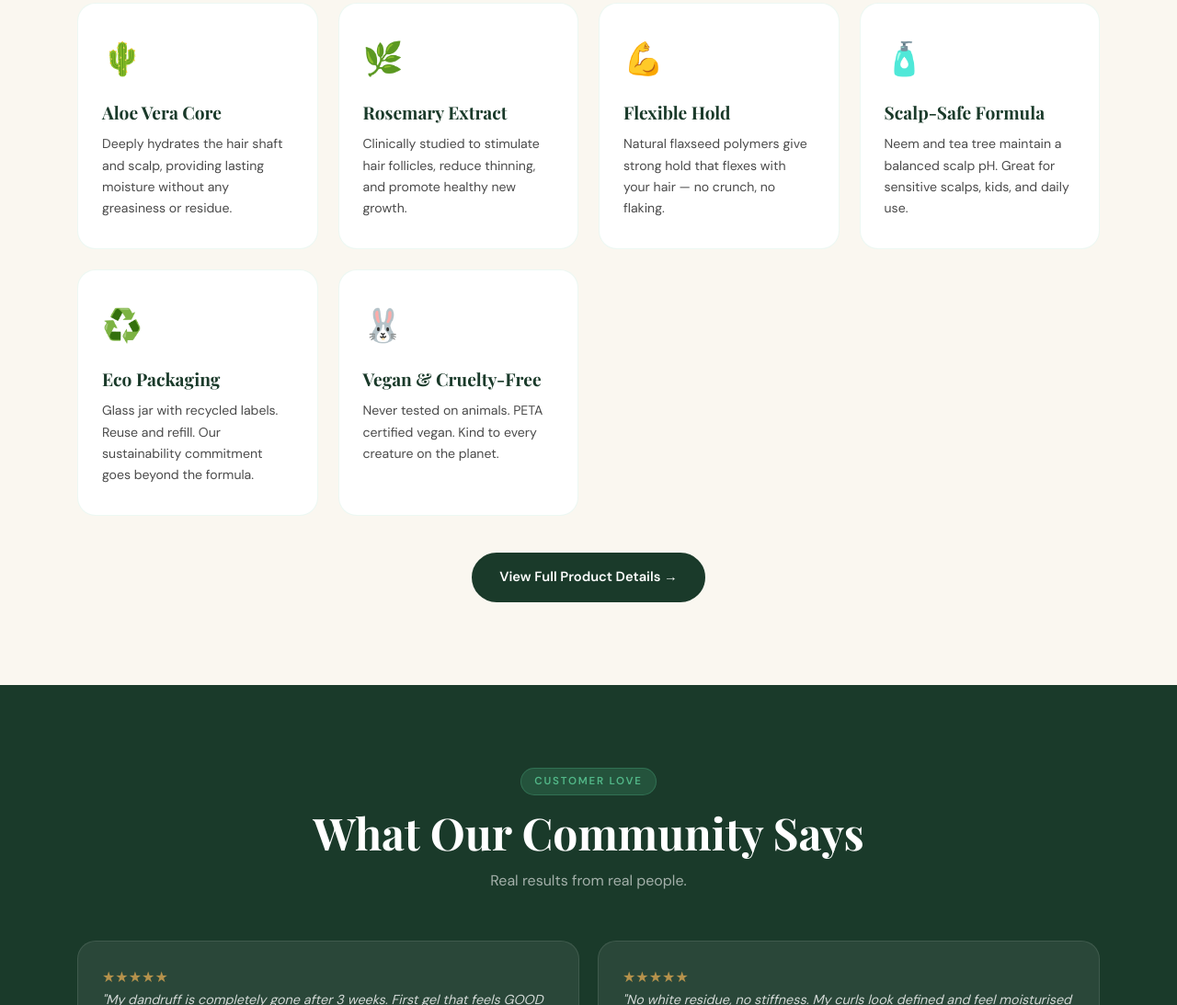
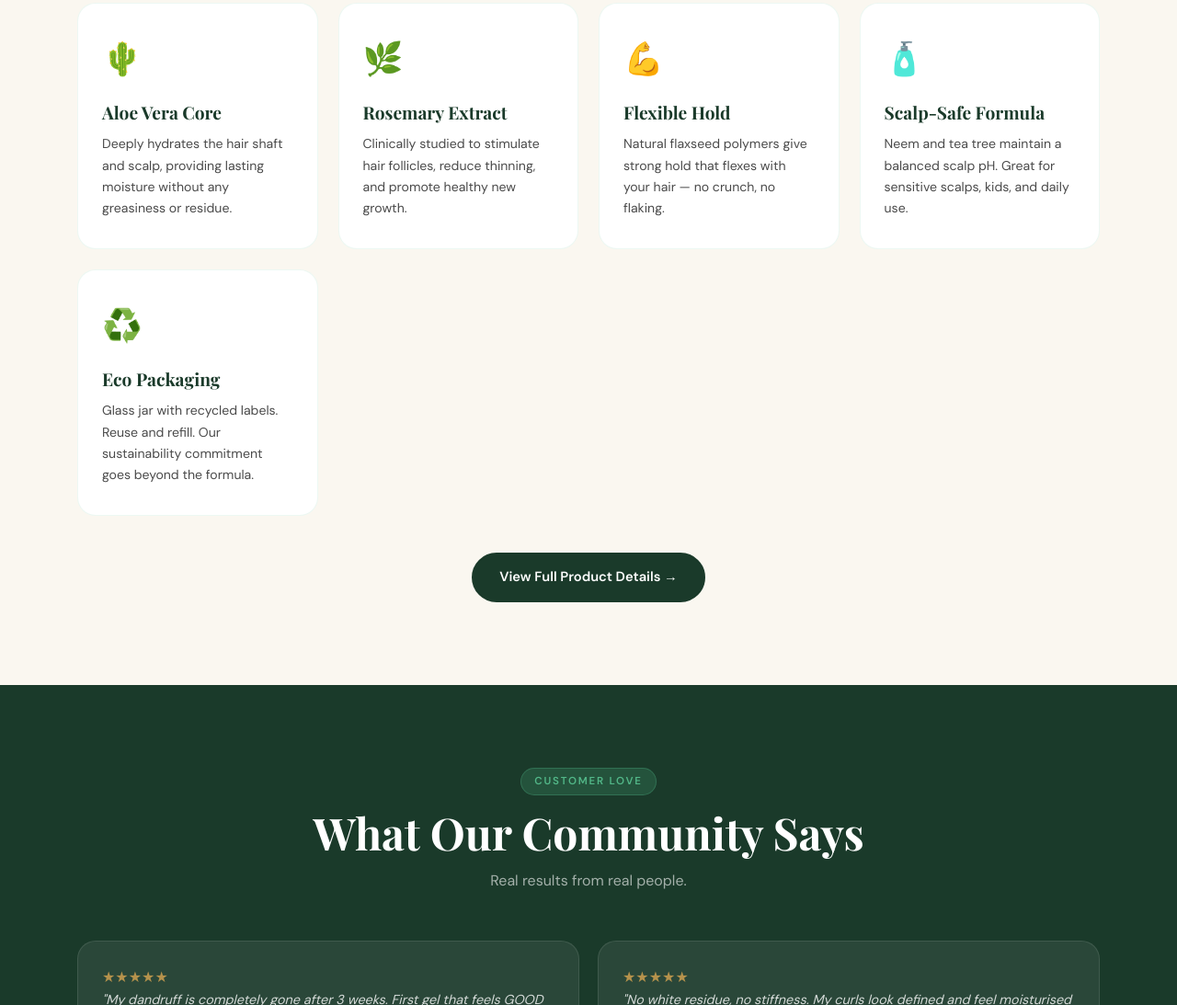
Before and after one commit to devilminds/herbix, a website: page public/index.html in a window 1280 px wide. Shown: the part 1101-2194 px from the top of the page at 92% size. Drawn offline with nearby package versions, Linux system fonts and the light colour scheme; a web font is replaced by a local one.

Commit message:
Update index.html

```diff
--- a/public/index.html
+++ b/public/index.html
@@ -79,7 +79,6 @@
       <div class="feat-card"><div class="feat-icon">💪</div><h3>Flexible Hold</h3><p>Natural flaxseed polymers give strong hold that flexes with your hair — no crunch, no flaking.</p></div>
       <div class="feat-card"><div class="feat-icon">🧴</div><h3>Scalp-Safe Formula</h3><p>Neem and tea tree maintain a balanced scalp pH. Great for sensitive scalps, kids, and daily use.</p></div>
       <div class="feat-card"><div class="feat-icon">♻️</div><h3>Eco Packaging</h3><p>Glass jar with recycled labels. Reuse and refill. Our sustainability commitment goes beyond the formula.</p></div>
-      <div class="feat-card"><div class="feat-icon">🐰</div><h3>Vegan &amp; Cruelty-Free</h3><p>Never tested on animals. PETA certified vegan. Kind to every creature on the planet.</p></div>
     </div>
     <div style="text-align:center;margin-top:40px">
       <a href="product.html" class="btn btn-primary">View Full Product Details →</a>
```
